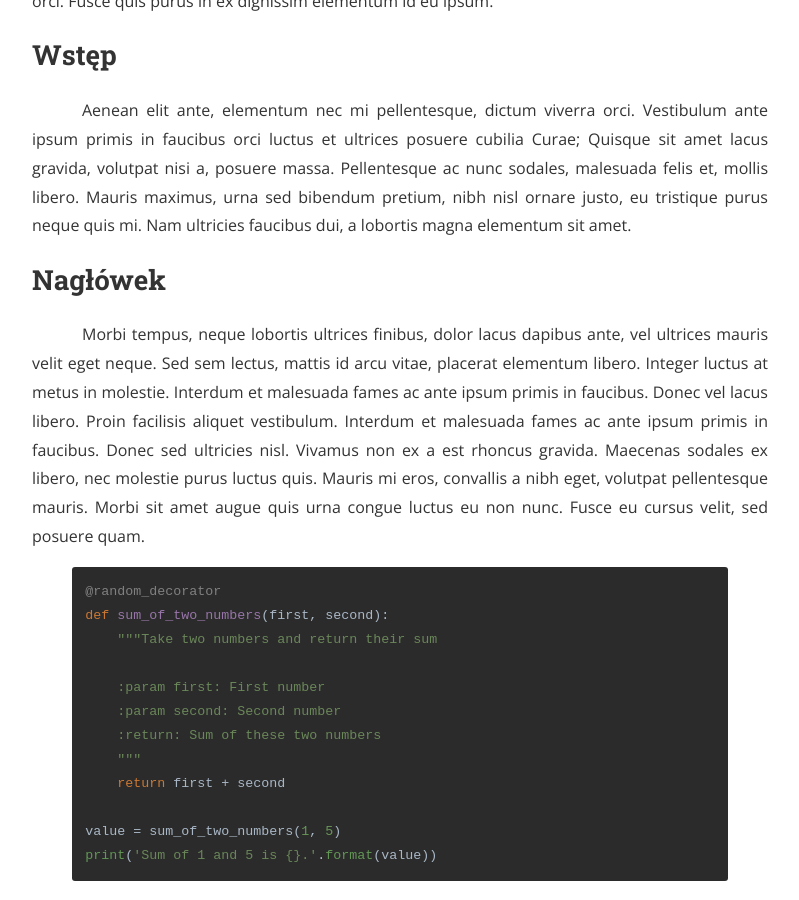
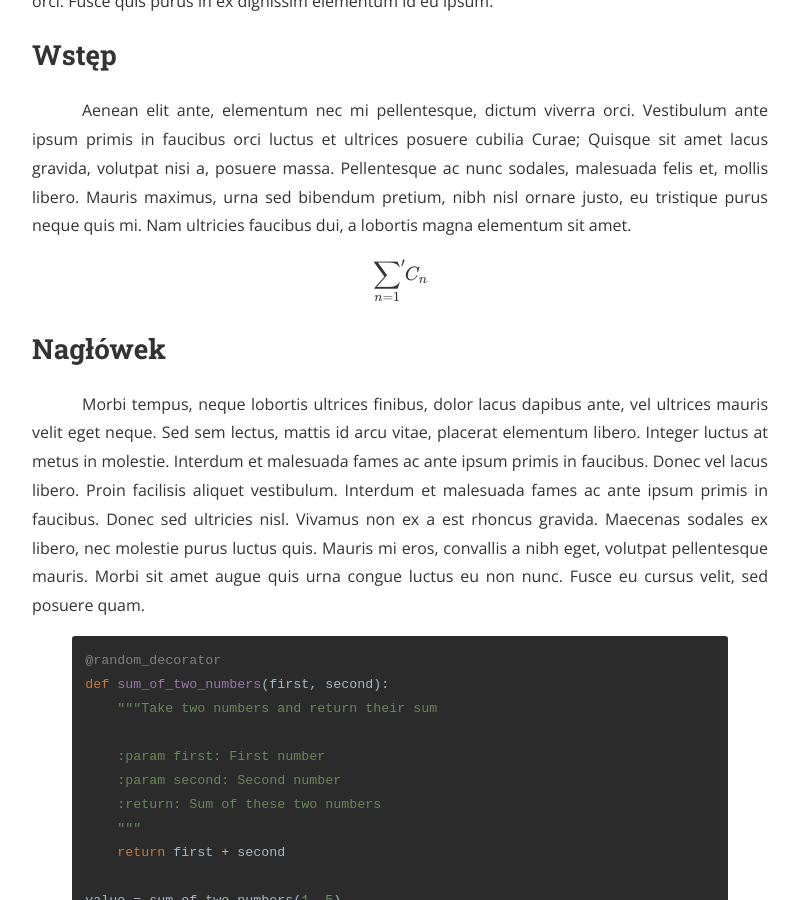
Before and after one commit to jpowie01/GradientPG, a Jekyll site: the page built from _posts/2017-03-22-przykladowy-projekt.markdown, in a window 1280 px wide and 900 px high, scrolled down 676 px. Shown: the whole window, without its empty margins (240-1039 px from the left). Built offline with Jekyll 4.4.1, drawn with Linux system fonts in a browser that asks for light colours; nearby versions of some CDN libraries; formulas are drawn with MathJax 3.

```diff
--- a/_includes/footer.html
+++ b/_includes/footer.html
@@ -82,6 +82,10 @@ $(document).ready(function() {
   {% endfor %}
 {% endif %}
 
+<script type="text/javascript" async
+  src="https://cdnjs.cloudflare.com/ajax/libs/mathjax/2.7.0/MathJax.js?config=TeX-AMS-MML_HTMLorMML">
+</script>
+
 {% if site.ga_tracking_id %}
 <!-- Google Analytics -->
 <script>
--- a/_posts/2017-03-22-przykladowy-projekt.1.markdown
+++ b/_posts/2017-03-22-przykladowy-projekt.1.markdown
@@ -13,6 +13,8 @@ Lorem ipsum dolor sit amet, consectetur adipiscing elit. Duis commodo ipsum eu v
 
 ## Wstęp
 Aenean elit ante, elementum nec mi pellentesque, dictum viverra orci. Vestibulum ante ipsum primis in faucibus orci luctus et ultrices posuere cubilia Curae; Quisque sit amet lacus gravida, volutpat nisi a, posuere massa. Pellentesque ac nunc sodales, malesuada felis et, mollis libero. Mauris maximus, urna sed bibendum pretium, nibh nisl ornare justo, eu tristique purus neque quis mi. Nam ultricies faucibus dui, a lobortis magna elementum sit amet.
+
+$$a^2 + b^2 = c^2$$
 
 ## Nagłówek
 Morbi tempus, neque lobortis ultrices finibus, dolor lacus dapibus ante, vel ultrices mauris velit eget neque. Sed sem lectus, mattis id arcu vitae, placerat elementum libero. Integer luctus at metus in molestie. Interdum et malesuada fames ac ante ipsum primis in faucibus. Donec vel lacus libero. Proin facilisis aliquet vestibulum. Interdum et malesuada fames ac ante ipsum primis in faucibus. Donec sed ultricies nisl. Vivamus non ex a est rhoncus gravida. Maecenas sodales ex libero, nec molestie purus luctus quis. Mauris mi eros, convallis a nibh eget, volutpat pellentesque mauris. Morbi sit amet augue quis urna congue luctus eu non nunc. Fusce eu cursus velit, sed posuere quam.
--- a/_posts/2017-03-22-przykladowy-projekt.2.markdown
+++ b/_posts/2017-03-22-przykladowy-projekt.2.markdown
@@ -13,6 +13,8 @@ Lorem ipsum dolor sit amet, consectetur adipiscing elit. Duis commodo ipsum eu v
 
 ## Wstęp
 Aenean elit ante, elementum nec mi pellentesque, dictum viverra orci. Vestibulum ante ipsum primis in faucibus orci luctus et ultrices posuere cubilia Curae; Quisque sit amet lacus gravida, volutpat nisi a, posuere massa. Pellentesque ac nunc sodales, malesuada felis et, mollis libero. Mauris maximus, urna sed bibendum pretium, nibh nisl ornare justo, eu tristique purus neque quis mi. Nam ultricies faucibus dui, a lobortis magna elementum sit amet.
+
+$$a^2 + b^2 = c^2$$
 
 ## Nagłówek
 Morbi tempus, neque lobortis ultrices finibus, dolor lacus dapibus ante, vel ultrices mauris velit eget neque. Sed sem lectus, mattis id arcu vitae, placerat elementum libero. Integer luctus at metus in molestie. Interdum et malesuada fames ac ante ipsum primis in faucibus. Donec vel lacus libero. Proin facilisis aliquet vestibulum. Interdum et malesuada fames ac ante ipsum primis in faucibus. Donec sed ultricies nisl. Vivamus non ex a est rhoncus gravida. Maecenas sodales ex libero, nec molestie purus luctus quis. Mauris mi eros, convallis a nibh eget, volutpat pellentesque mauris. Morbi sit amet augue quis urna congue luctus eu non nunc. Fusce eu cursus velit, sed posuere quam.
--- a/_posts/2017-03-22-przykladowy-projekt.markdown
+++ b/_posts/2017-03-22-przykladowy-projekt.markdown
@@ -13,6 +13,12 @@ Lorem ipsum dolor sit amet, consectetur adipiscing elit. Duis commodo ipsum eu v
 
 ## Wstęp
 Aenean elit ante, elementum nec mi pellentesque, dictum viverra orci. Vestibulum ante ipsum primis in faucibus orci luctus et ultrices posuere cubilia Curae; Quisque sit amet lacus gravida, volutpat nisi a, posuere massa. Pellentesque ac nunc sodales, malesuada felis et, mollis libero. Mauris maximus, urna sed bibendum pretium, nibh nisl ornare justo, eu tristique purus neque quis mi. Nam ultricies faucibus dui, a lobortis magna elementum sit amet.
+
+$$
+\begin{equation}
+  {\sum\limits_{n=1} }'C_n
+\end{equation}
+$$
 
 ## Nagłówek
 Morbi tempus, neque lobortis ultrices finibus, dolor lacus dapibus ante, vel ultrices mauris velit eget neque. Sed sem lectus, mattis id arcu vitae, placerat elementum libero. Integer luctus at metus in molestie. Interdum et malesuada fames ac ante ipsum primis in faucibus. Donec vel lacus libero. Proin facilisis aliquet vestibulum. Interdum et malesuada fames ac ante ipsum primis in faucibus. Donec sed ultricies nisl. Vivamus non ex a est rhoncus gravida. Maecenas sodales ex libero, nec molestie purus luctus quis. Mauris mi eros, convallis a nibh eget, volutpat pellentesque mauris. Morbi sit amet augue quis urna congue luctus eu non nunc. Fusce eu cursus velit, sed posuere quam.
```
